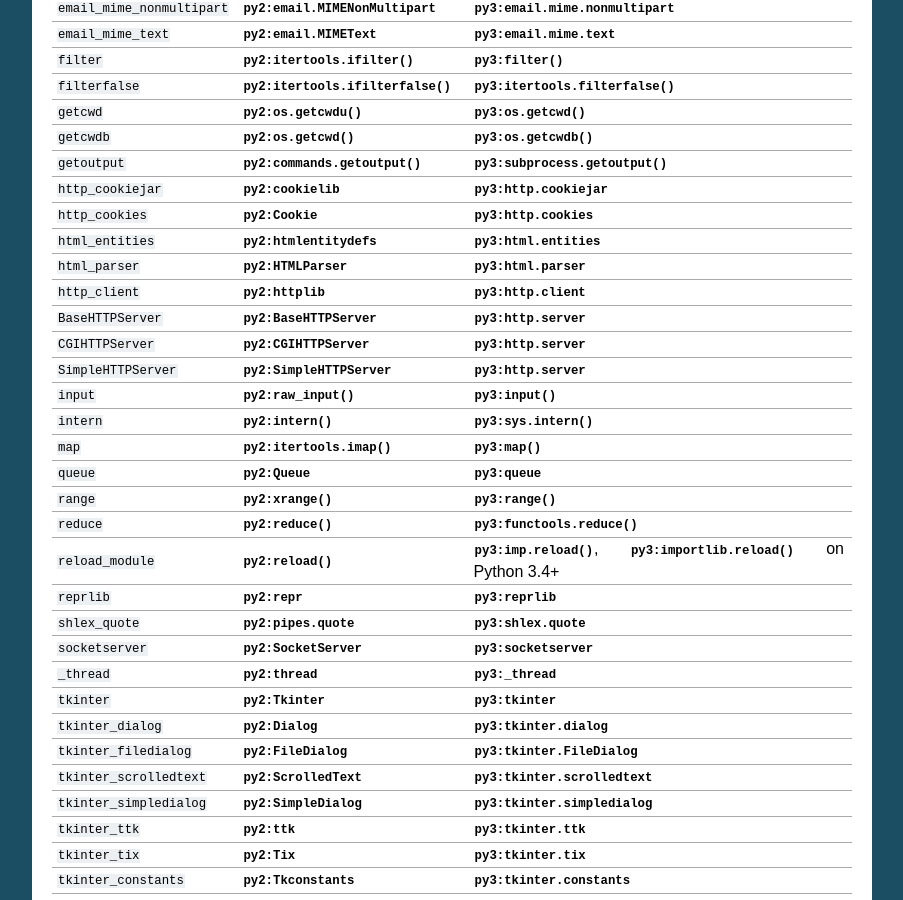
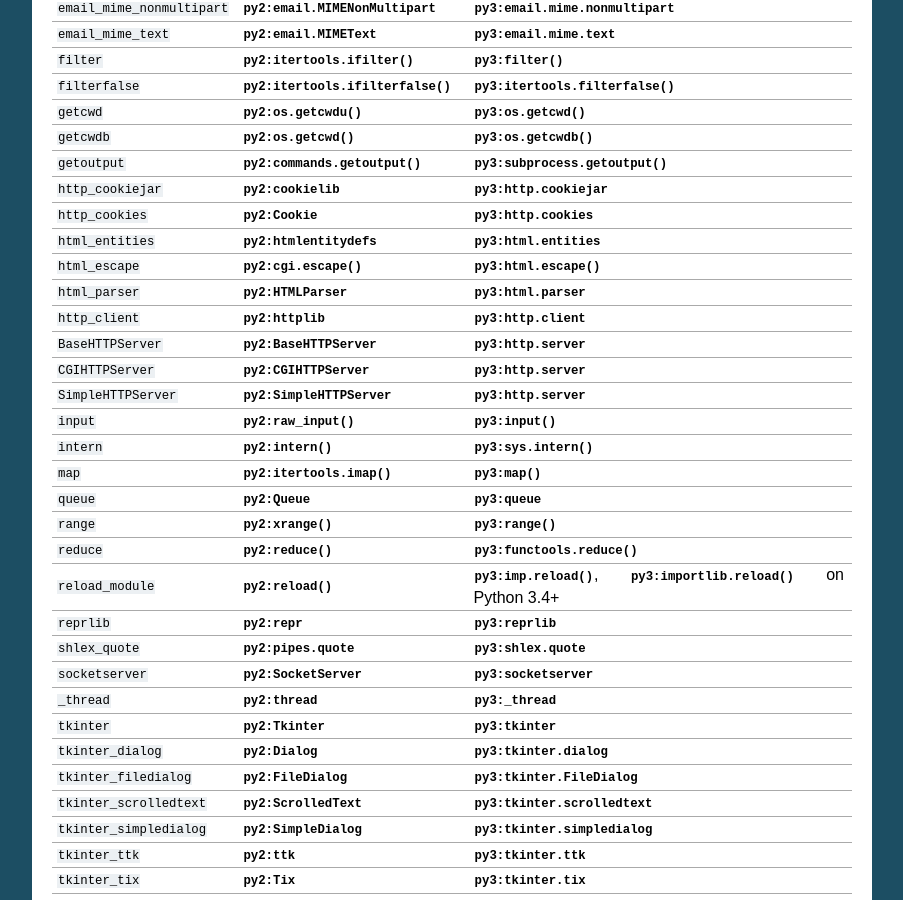
Before and after one commit to benjaminp/six, a Sphinx documentation site: the page built from documentation/index.rst, in a window 1280 px wide and 900 px high, scrolled down 8046 px. Shown: the whole window, without its empty margins (198-1101 px from the left). Built offline with Sphinx 7.4.7, drawn with Linux system fonts in a browser that asks for light colours.

Commit message:
adding cgi.escape -> html.escape ; https://github.com/benjaminp/six/issues/159

```diff
--- a/documentation/index.rst
+++ b/documentation/index.rst
@@ -614,6 +614,8 @@ Supported renames:
 +------------------------------+-------------------------------------+---------------------------------------+
 | ``html_entities``            | :mod:`py2:htmlentitydefs`           | :mod:`py3:html.entities`              |
 +------------------------------+-------------------------------------+---------------------------------------+
+| ``html_escape``              | :func:`py2:cgi.escape`              | :func:`py3:html.escape`               |
++------------------------------+-------------------------------------+---------------------------------------+
 | ``html_parser``              | :mod:`py2:HTMLParser`               | :mod:`py3:html.parser`                |
 +------------------------------+-------------------------------------+---------------------------------------+
 | ``http_client``              | :mod:`py2:httplib`                  | :mod:`py3:http.client`                |
--- a/six.py
+++ b/six.py
@@ -236,6 +236,7 @@ _moved_attributes = [
     MovedAttribute("cStringIO", "cStringIO", "io", "StringIO"),
     MovedAttribute("filter", "itertools", "builtins", "ifilter", "filter"),
     MovedAttribute("filterfalse", "itertools", "itertools", "ifilterfalse", "filterfalse"),
+    MovedAttribute("html_escape", "cgi", "html", "escape", "escape"),
     MovedAttribute("input", "__builtin__", "builtins", "raw_input", "input"),
     MovedAttribute("intern", "__builtin__", "sys"),
     MovedAttribute("map", "itertools", "builtins", "imap", "map"),
```
